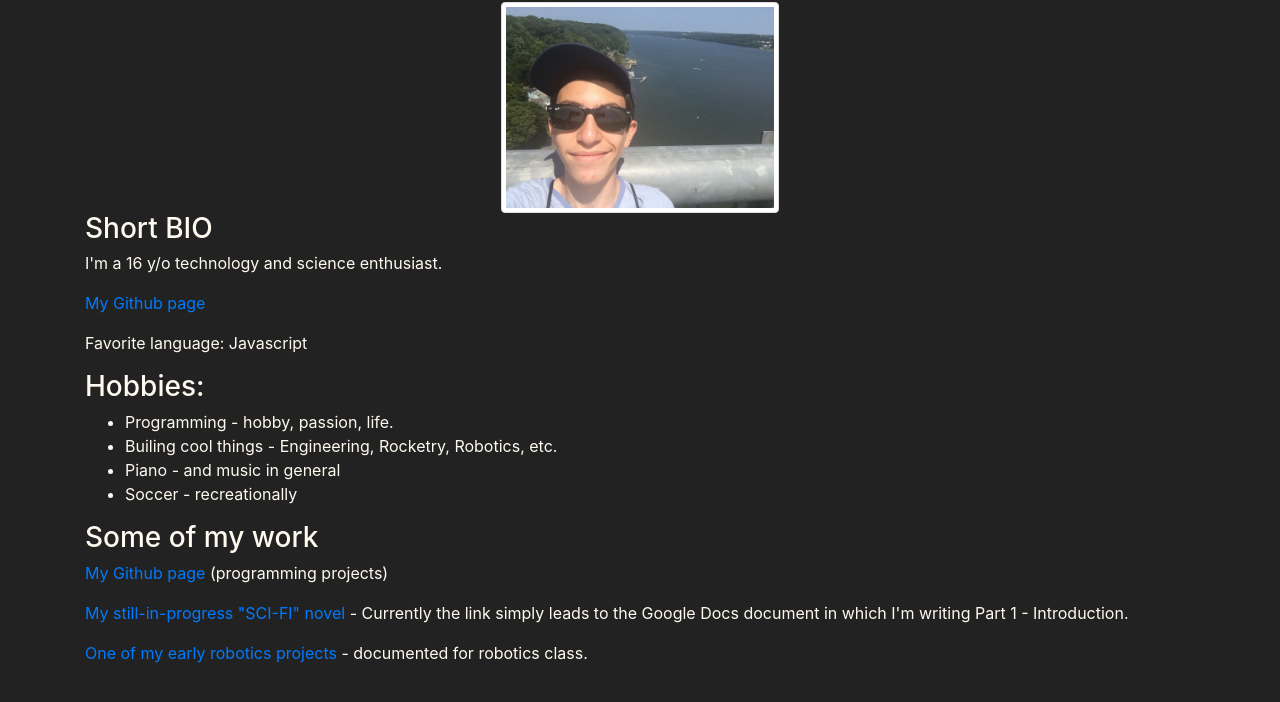
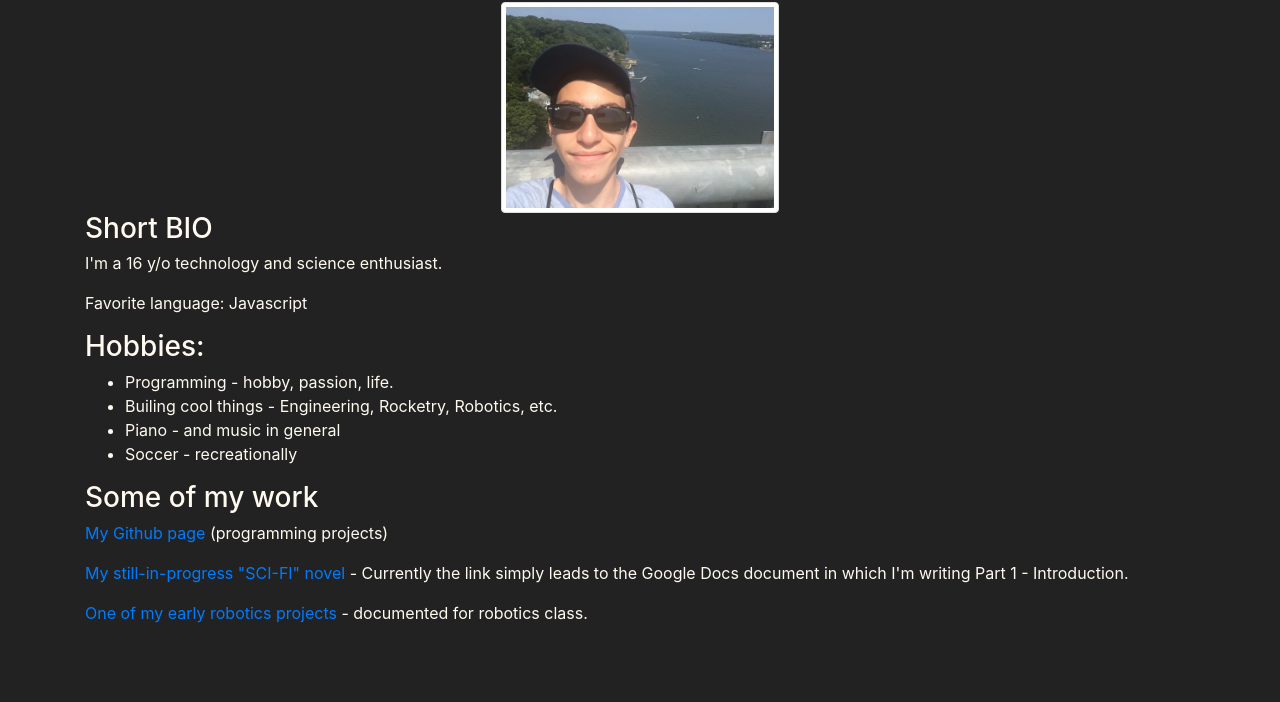
Before and after one commit to danielbauman1010/danielbauman, a website: page public/index.html in a window 1280 px wide. Shown: the part 50-752 px from the top of the page. Drawn offline with nearby package versions, Linux system fonts and the light colour scheme.

Commit message:
removed a repeat github link

```diff
--- a/public/index.html
+++ b/public/index.html
@@ -22,7 +22,6 @@
 			</div>
 			<h3>Short BIO</h3>
 			<p>I'm a 16 y/o technology and science enthusiast.</p>
-			<p> <a href="https://github.com/danielbauman1010/">My Github page</a></p>
 			<p>Favorite language: Javascript</p>
 			<h3>Hobbies:</h3>
 			<ul>
```
